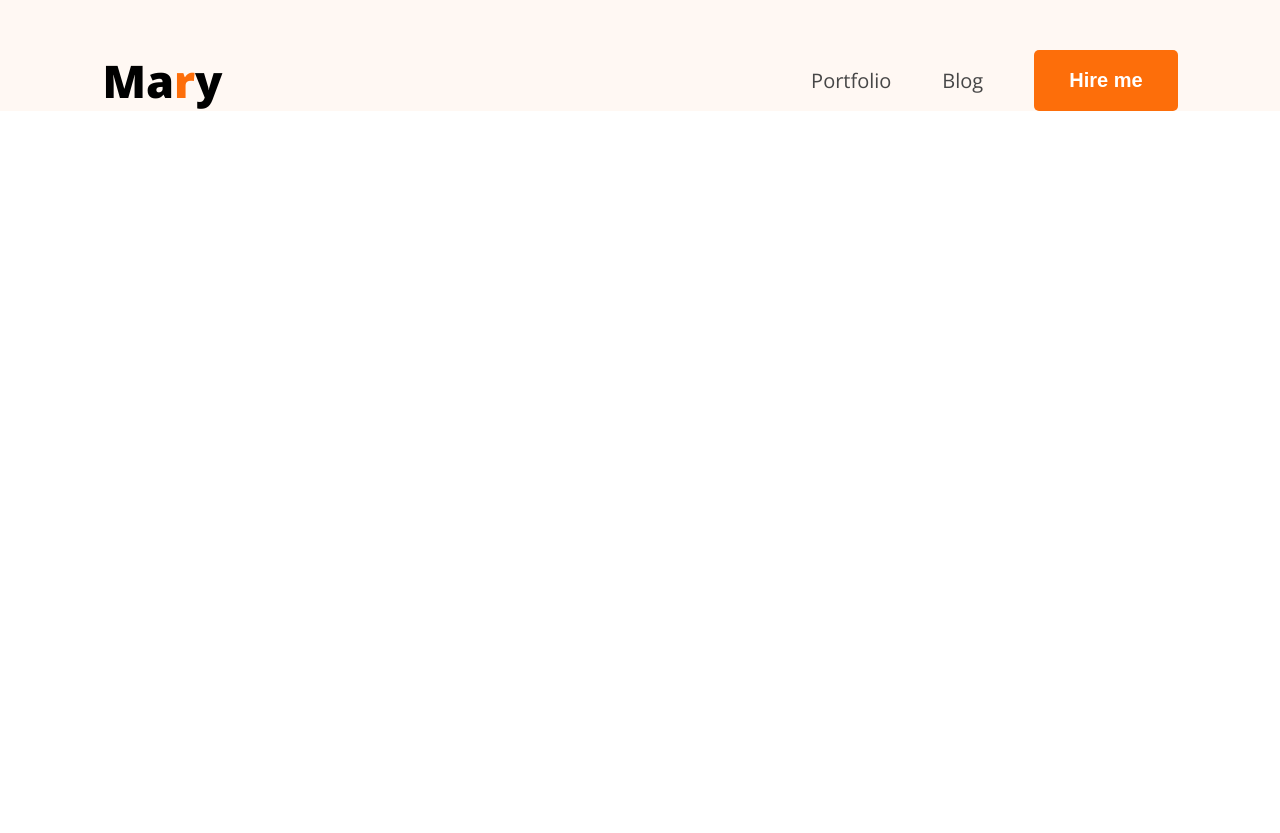
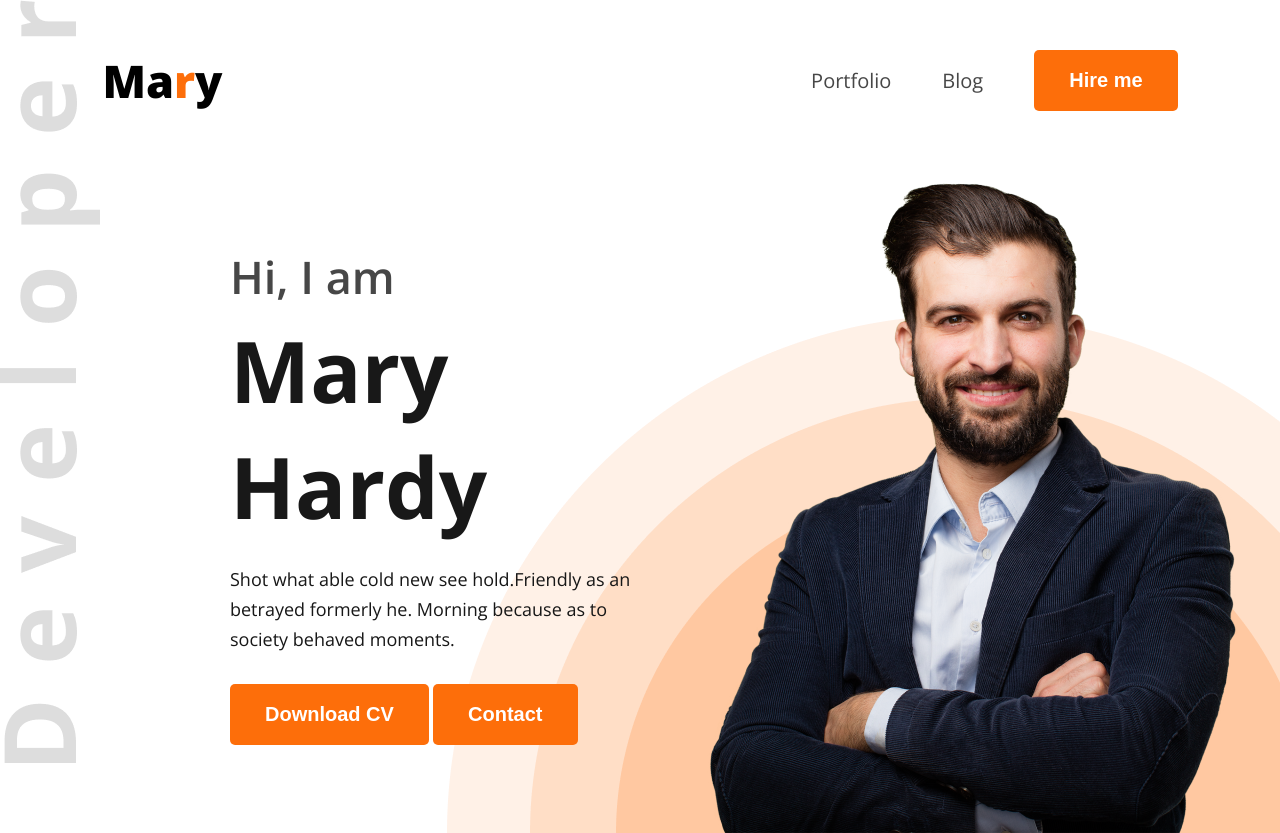
Before and after one commit to Tofazzal-13/Hero_Dev_Portfolio, a plain HTML site: page index.html in a window 1280 px wide. Before the commit the page ends 800 px from the top, so only its background shows below. Drawn offline with nearby package versions, Linux system fonts and the light colour scheme.

Commit message:
banner part done

```diff
--- a/index.html
+++ b/index.html
@@ -15,7 +15,8 @@
 </head>
 <body class="open-sans">
     <header>
-        <nav class="main">
+        <!-- nav part start here -->
+        <nav class="nav">
             <div class="logo">
                 <h2>Ma<span class="cmn_clr">r</span>y</h2>
             </div>
@@ -27,6 +28,24 @@
                 </ul>
             </div>
         </nav>
+        <!-- nav part end here -->
+        <section class="banner">
+            <div class="banner_content">
+                <h2>Hi, I am</h2>
+                <h1>Mary Hardy</h1>
+                <p>Shot what able cold new see hold.Friendly as an betrayed formerly he. Morning because as to society behaved moments.</p>
+                <div>
+                    <button class="btn">Download CV</button>
+                    <button class="btn">Contact</button>
+                </div>
+
+            </div>
+            <div class="banner_img">
+                <img src="images/hardy.png" alt="">
+            </div>
+        </section>
+        <!-- banner part start here -->
+
     </header>
 </body>
 </html>
--- a/style/portfolio.css
+++ b/style/portfolio.css
@@ -22,6 +22,7 @@
     color: white;
     font-size: 20px;
     font-weight: bold;
+    cursor: pointer;
     border-radius: 5px;
     -webkit-border-radius: 5px;
     -moz-border-radius: 5px;
@@ -33,9 +34,13 @@
 header{
     background-color: #FFF8F3;
     padding-top: 50px;
+    background: url("../images/developer.png"), url("../images/header_bg.png");
+    background-repeat: no-repeat;
+    background-position: top left , bottom right;
 }
 
-.main{
+/* nav part start here */
+.nav{
     width: 84%;
     max-width: 1600px;
     display: flex;
@@ -57,3 +62,39 @@
     color: #474747;
     font-size: 20px;
 }
+
+/* nav part end here */
+
+/* banner part start here */
+.banner{
+    margin: 46px 35px 0 230px;
+    display: flex;
+    justify-content: space-between;
+    align-items: center;
+}
+.banner_content h2{
+    font-size: 45px;
+    font-weight: 600;
+    color: #474747;
+    margin-bottom: 5px;
+}
+.banner_content{
+    max-width: 585px;
+}
+.banner_content h1{
+    font-size: 85px;
+    font-weight: bold;
+    color: #181818;
+    margin-bottom: 20px;
+}
+.banner_content p{
+    font-size: 18px;
+    color: #171717;
+    line-height: 30px;
+    margin-bottom: 30px;
+}
+.banner .banner_img img{
+    max-width: 585px;
+    vertical-align: middle;
+}
+/* banner part end here */
```
